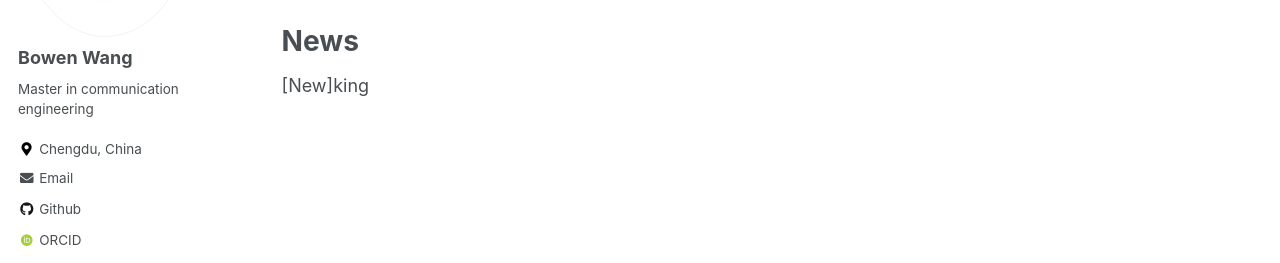
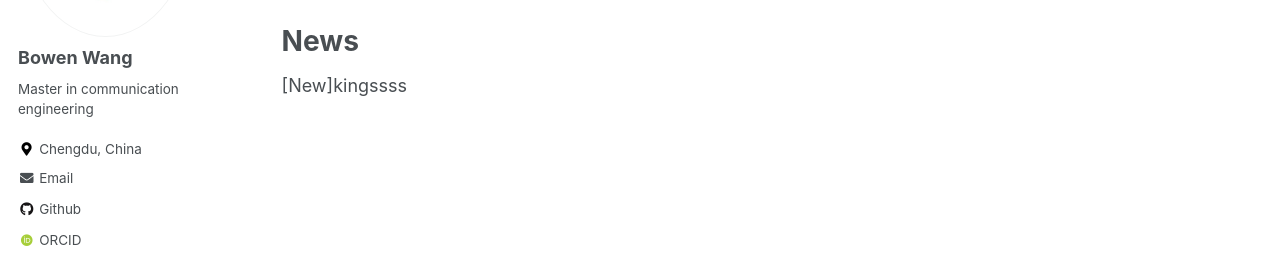
Before and after one commit to BW-Wang/BW-Wang.github.io, a Jekyll site: the page built from _pages/about.md, in a window 1280 px wide. Shown: the part 321-584 px from the top of the page. Built offline with Jekyll 4.4.1, drawn with Linux system fonts in a browser that asks for light colours; some web fonts are replaced.

Commit message:
Update about.md

```diff
--- a/_pages/about.md
+++ b/_pages/about.md
@@ -22,12 +22,12 @@
 
 # News
 
-[New]king
+[New]kingssss
 
 <nbsp>
 
 {% include base_path %}
 
-{% for post in site.news reversed %}
+{% for post in site.bio reversed %}
   {% include archive-single.html %}
 {% endfor %}
```
